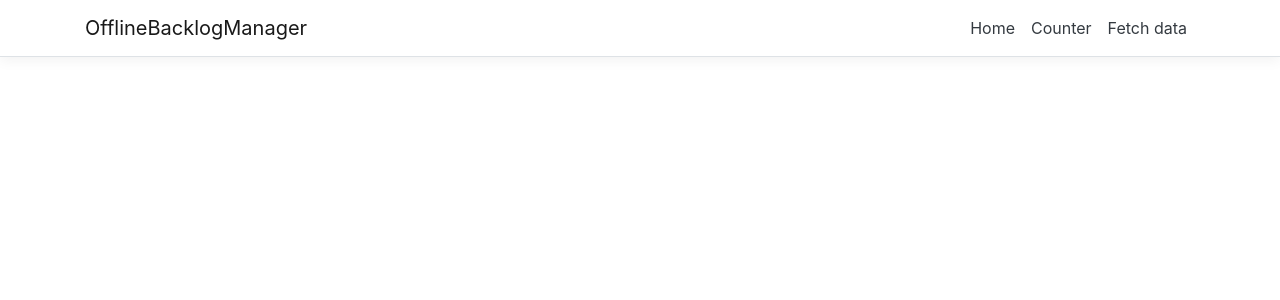
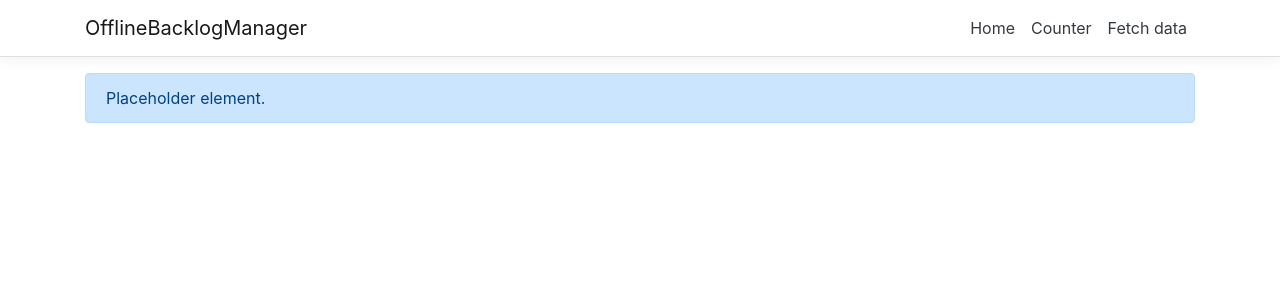
Before and after one commit to sxsg430/OfflineBacklogManager, a React (Create React App) app in the folder ClientApp/: page /add in a window 1280 px wide. Shown: the top 300 px of the page. Built offline with nearby package versions, Linux system fonts and the light colour scheme.

Commit message:
Start creating initial new game page.

```diff
--- a/ClientApp/src/App.js
+++ b/ClientApp/src/App.js
@@ -4,6 +4,7 @@ import { Layout } from './components/Layout';
 import { Home } from './components/Home';
 import { FetchData } from './components/FetchData';
 import { Counter } from './components/Counter';
+import { AddNew } from './components/AddNew';
 
 import './custom.css'
 
@@ -16,6 +17,7 @@ export default class App extends Component {
         <Route exact path='/' component={Home} />
         <Route path='/counter' component={Counter} />
         <Route path='/fetch-data' component={FetchData} />
+        <Route path='/add' component={AddNew} />
       </Layout>
     );
   }
--- /dev/null
+++ b/ClientApp/src/components/AddNew.js
@@ -0,0 +1,22 @@
+import React, { Component } from 'react';
+import { Alert } from 'reactstrap';
+
+export class AddNew extends Component {
+    static displayName = AddNew.name;
+    constructor(props) {
+        super(props);
+
+        this.state = {}
+
+    }
+
+    render() {
+        return (
+            <main>
+                <Alert color="primary">
+                    Placeholder element.
+                </Alert>
+            </main>
+            )
+    }
+}
```
